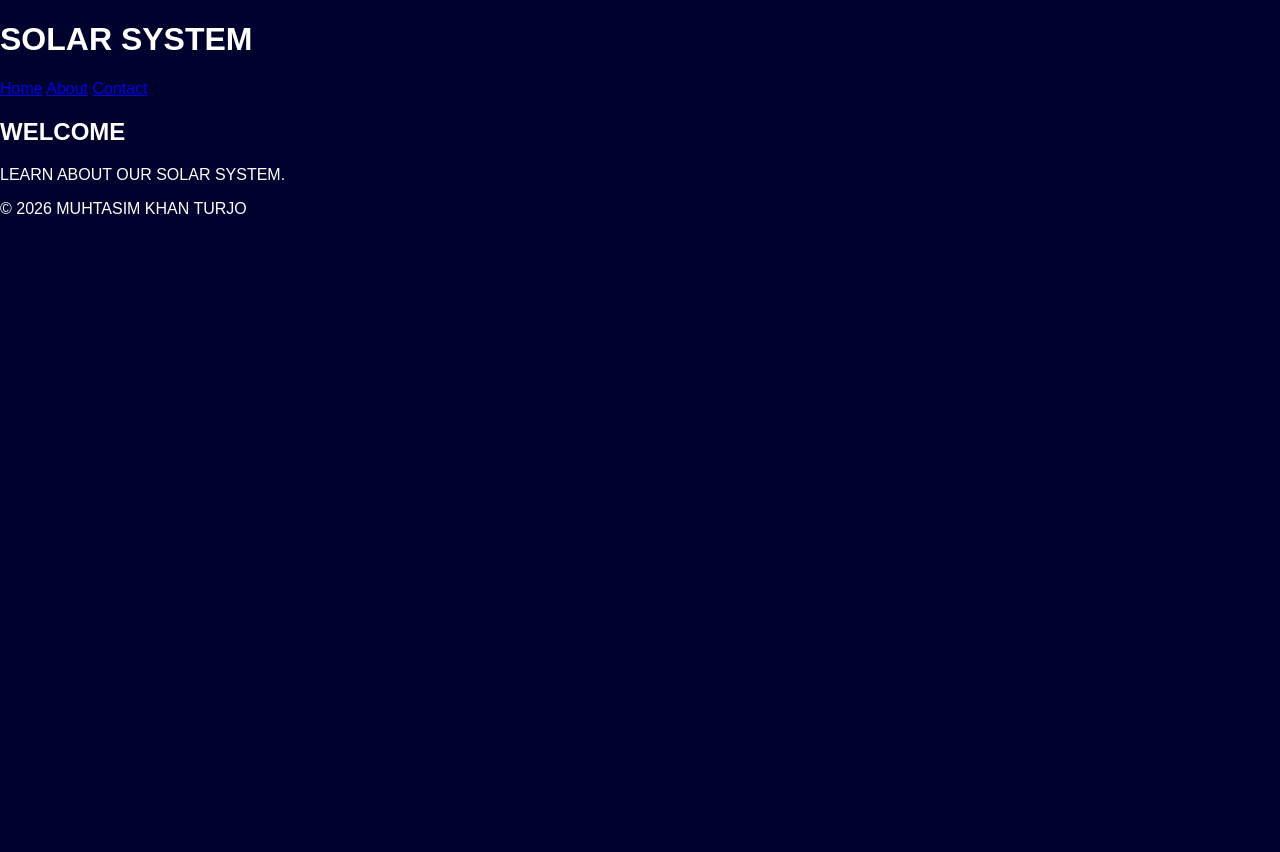
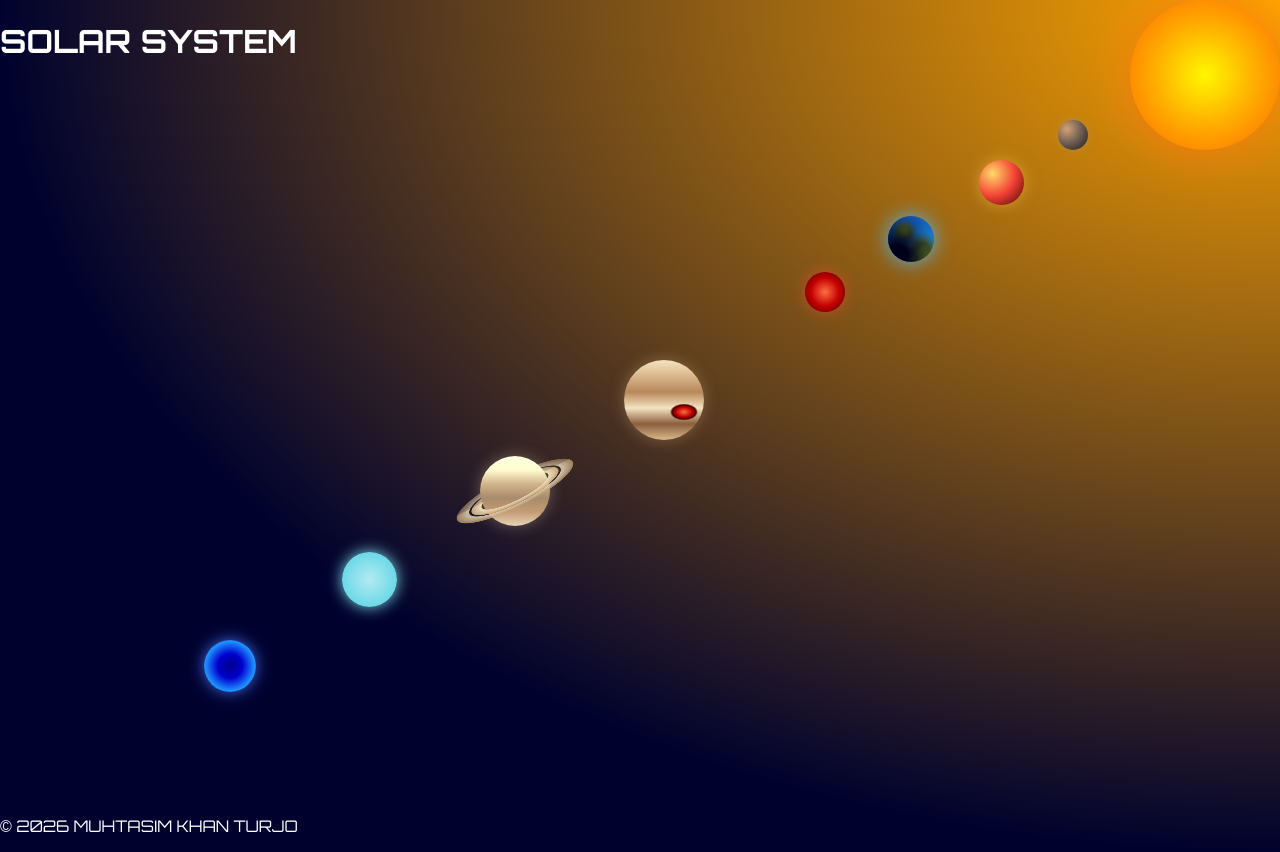
Before and after one commit to turjocode/Solar-System, a plain HTML site: page index.html in a window 1280 px wide. Before the commit the page ends 800 px from the top, so only its background shows below. Drawn offline with Linux system fonts and the light colour scheme.

Commit message:
Build initial solar system

```diff
--- a/css/style.css
+++ b/css/style.css
@@ -1,6 +1,211 @@
+header {
+    position: absolute;
+    top: 0;
+    left: 0;
+    width: 100%;
+}
+
 body {
     margin: 0;
-    background-color: #00022E;
+    background-image: radial-gradient(ellipse farthest-side at top right, #FFA500, #00022E);
+    background-repeat: no-repeat;
+    min-height: 100vh;
+    min-width: 98vw;
     color: #ffffff;
-    font-family: Arial, sans-serif;
+    font-family: 'Orbitron', sans-serif;
 }
+
+.solar-system {
+    position: relative;
+    min-height: 100vh;
+    width: 100%;
+}
+
+.sun {
+    width: 150px;
+    height: 150px;
+    background-image: radial-gradient(circle, #fff700, #fa0, #f60);
+    border-radius: 50%;
+    box-shadow: 0 0 50px #fb7d0f;
+
+    position: absolute;
+    top: 0;
+    right: 0;
+}
+
+.mercury {
+    width: 30px;
+    height: 30px;
+    background-image: radial-gradient(circle at 30% 30%, #d4a373, #6b5b52, #1f1a17);
+    border-radius: 50%;
+    box-shadow: 0 0 8px rgba(180, 150, 120, 0.5);
+
+    position: absolute;
+    top: 15%;
+    right: 15%;
+}
+
+.venus {
+    width: 45px;
+    height: 45px;
+    background-image: radial-gradient(circle at 30% 30%, #ffd966, #f44336, #4a0000);
+    border-radius: 50%;
+    box-shadow: 0 0 15px rgba(244, 180, 80, 0.6);
+
+    position: absolute;
+    top: 20%;
+    right: 20%;
+}
+
+
+
+.earth {
+    width: 46px;
+    height: 46px;
+    border-radius: 50%;
+    box-shadow: 0 0 20px rgba(80, 190, 255, 0.9);
+
+    position: absolute;
+    top: 27%;
+    right: 27%;
+}
+
+.earth::before{
+    content: "";
+    position: absolute;
+    top: 0;
+    left: 0;
+    width: 100%;
+    height: 100%;
+    border-radius: 50%;
+    background-image:
+    radial-gradient(ellipse 35% 12% at 60% 35%, rgba(255, 255, 255, 0.35), transparent 70%),
+
+    radial-gradient(ellipse 40% 20% at 50% 10%, #6B8E23 5%, #556B2F 30%, transparent 50%),
+
+    radial-gradient(ellipse at 27% 18%, #6B8E23 5%, #556B2F 20%, transparent 40%),
+
+    radial-gradient(ellipse at 65% 65%, #6B8E23 5%, #556B2F 15%, transparent 30%),
+
+    radial-gradient(ellipse at 30% 30%, #87CEEB, #2196F3, #1565C0 55%, #0D47A1);
+    animation: rotation 10s linear infinite;
+}
+
+.earth::after{
+    content: "";
+    position: absolute;
+    top: 0;
+    left: 0;
+    width: 100%;
+    height: 100%;
+    border-radius: 50%;
+    background-image:
+    radial-gradient(circle at 20% 85%, #00021c 20%, rgba(0, 2, 28, 0.5) 50%, transparent 80%);
+}
+
+@keyframes rotation {
+    from{
+        transform: rotate(0deg);
+    }
+    to{
+        transform: rotate(360deg);
+    }
+}
+
+.mars{
+    width: 40px;
+    height: 40px;
+    background-image: radial-gradient(circle, #FF6F43, #C40000, #4A0000);
+    border-radius: 50%;
+    box-shadow: 0 0 15px rgba(255, 80, 50, 0.55);
+
+    position: absolute;
+    top: 34%;
+    right: 34%;
+}
+
+.jupiter{
+    width: 80px;
+    height: 80px;
+    background-image:
+    radial-gradient(ellipse 25% 15% at 75% 65%, #FF6F43 0%, #C40000 40%, #4A0000 60%, transparent 70%),
+
+    linear-gradient(#F4E3C1, #D9B88C, #B8875A, #F4E3C1, #8B5E3C, #D9B88C);
+    border-radius: 50%;
+    box-shadow: 0 0 15px rgba(220, 180, 130, 0.35);
+
+    position: absolute;
+    top: 45%;
+    right: 45%;
+}
+
+
+.saturn-container {
+    position: absolute;
+    width: 70px;
+    height: 70px;
+    top: 57%;
+    right: 57%;
+}
+
+.saturn{
+    width: 70px;
+    height: 70px;
+    background-image: linear-gradient(#FFFFE0, #FFFDD0, #D2B48C, #A88B6A, #C49C75, #E6d5B8);
+    border-radius: 50%;
+    box-shadow: 0 0 15px rgba(230, 210, 170, 0.35);
+
+    position: absolute;
+    top: 0;
+    left: 0;
+    z-index: 2;
+}
+
+.saturn-rings{
+    position: absolute;
+    width: 130px;
+    height: 32px;
+    background-image: radial-gradient(ellipse, transparent 0%, transparent 40%, rgba(244, 227, 187, 0.8) 41%, rgba(210, 180, 140, 0.7) 52%, transparent 53%, transparent 55%, rgba(230, 213, 184, 0.65) 56%, rgba(180, 150, 110, 0.55) 70%, transparent 71%, transparent 100%);
+    border-radius: 50%;
+    z-index: 1;
+    top: 50%;
+    left: 50%;
+    transform: translate(-50%, -50%) rotate(-26.7deg);
+}
+
+.saturn::before {
+    content: "";
+    position: absolute;
+    width: 130px;
+    height: 32px;
+    background-image: radial-gradient(ellipse, transparent 0%, transparent 40%, rgba(244, 227, 187, 0.8) 41%, rgba(210, 180, 140, 0.7) 52%, transparent 53%, transparent 55%, rgba(230, 213, 184, 0.65) 56%, rgba(180, 150, 110, 0.55) 70%, transparent 71%, transparent 100%);
+    border-radius: 50%;
+    top: 50%;
+    left: 50%;
+    transform: translate(-50%, -50%) rotate(-26.7deg);
+    clip-path: inset(37% 0 0 0);
+}
+
+.uranus{
+    width: 55px;
+    height: 55px;
+    background-image: radial-gradient(circle, #b2ebf2, #80deea, #4dd0e1);
+    border-radius: 50%;
+    box-shadow: 0 0 15px #80deea;
+
+    position: absolute;
+    top: 69%;
+    right: 69%;
+}
+
+.neptune{
+    width: 52px;
+    height: 52px;
+    background-image: radial-gradient(circle, #00008B, #0000CD, #1E90FF, #4169E1);
+    border-radius: 50%;
+    box-shadow: 0 0 15px #4169E1;
+
+    position: absolute;
+    top: 80%;
+    right: 80%;
+}
--- a/index.html
+++ b/index.html
@@ -4,22 +4,30 @@
     <meta charset="UTF-8">
     <meta name="viewport" content="width=device-width, initial-scale=1.0">
     <title>Solar System</title>
+    <link rel="preconnect" href="https://fonts.googleapis.com">
+    <link rel="preconnect" href="https://fonts.gstatic.com" crossorigin>
+    <link href="https://fonts.googleapis.com/css2?family=Orbitron:wght@400;700&display=swap" rel="stylesheet">
     <link rel="stylesheet" href="css/style.css">
 </head>
 <body>
     <header>
         <h1>SOLAR SYSTEM</h1>
-        <nav>
-            <a href="#">Home</a>
-            <a href="#">About</a>
-            <a href="#">Contact</a>
-        </nav>
     </header>
 
     <main>
-        <section>
-            <h2>WELCOME</h2>
-            <p>LEARN ABOUT OUR SOLAR SYSTEM.</p>
+        <section class="solar-system">
+            <div class="sun"></div>
+            <div class="mercury"></div>
+            <div class="venus"></div>
+            <div class="earth"></div>
+            <div class="mars"></div>
+            <div class="jupiter"></div>
+            <div class="saturn-container">
+                <div class="saturn-rings"></div>
+                <div class="saturn"></div>
+            </div>
+            <div class="uranus"></div>
+            <div class="neptune"></div>
         </section>
     </main>
 
--- a/js/script.js
+++ b/js/script.js
@@ -0,0 +1 @@
+// JavaScript functionality will be added later.
```
Also changed, not shown: 2 other files.
